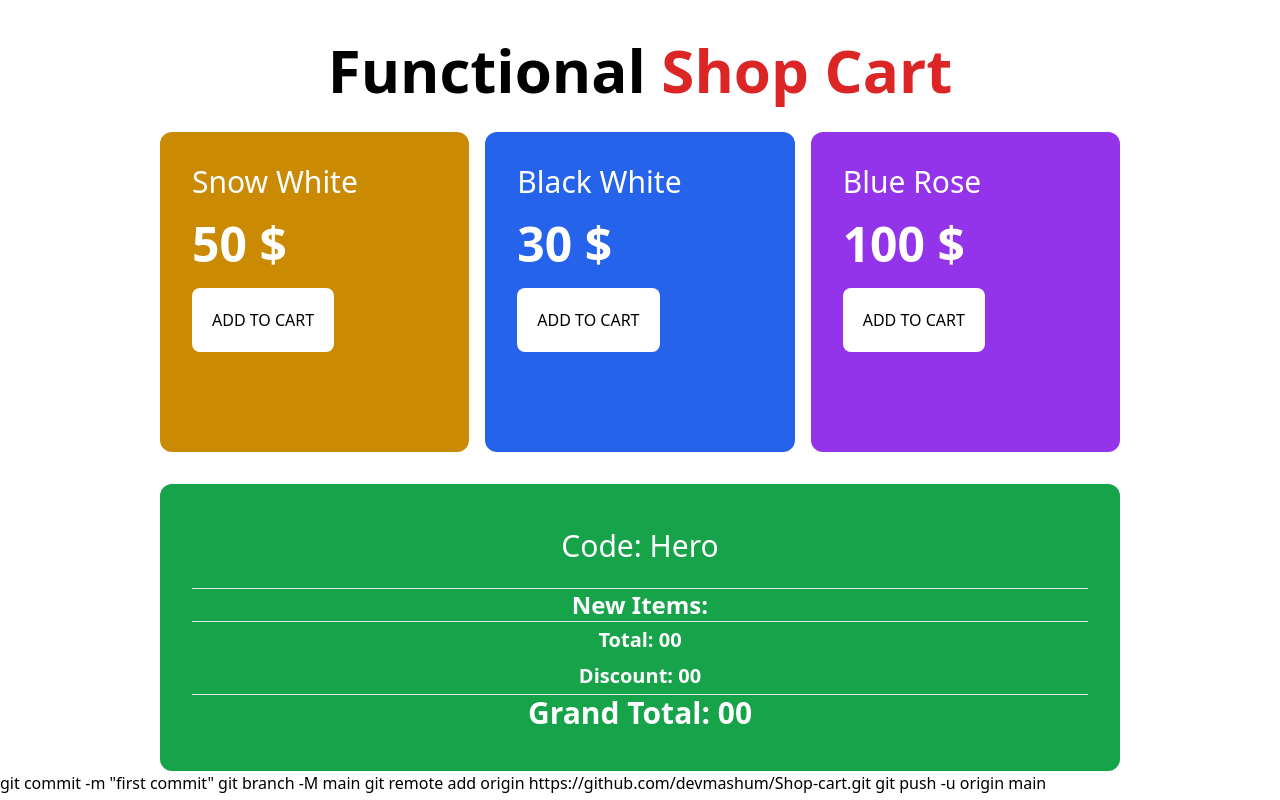
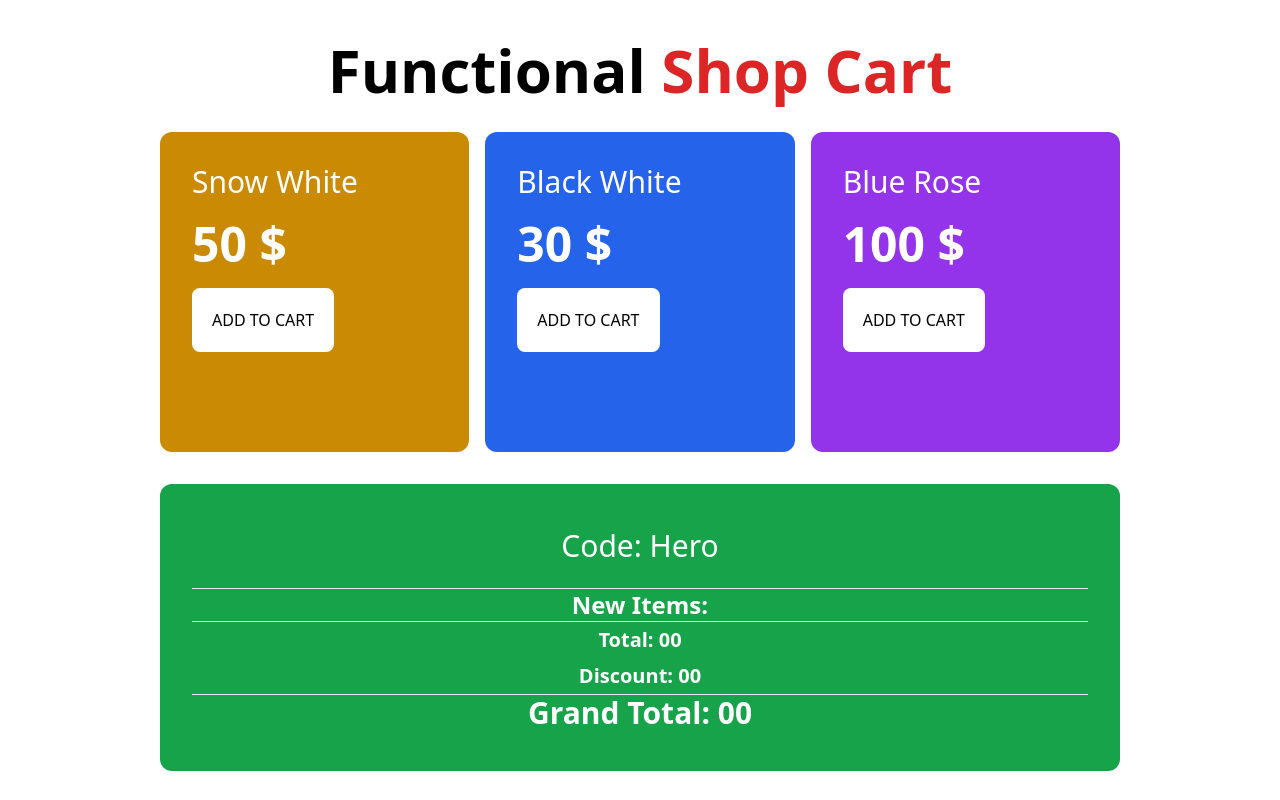
Before and after one commit to devmashum/Bank-advance, a plain HTML site: page index.html in a window 1280 px wide. Drawn offline with nearby package versions, Linux system fonts and the light colour scheme.

Commit message:
new commit

```diff
--- a/index.html
+++ b/index.html
@@ -68,11 +68,3 @@
 </body>
 
 </html>
-
-
-
-
-git commit -m "first commit"
-git branch -M main
-git remote add origin https://github.com/devmashum/Shop-cart.git
-git push -u origin main
```
